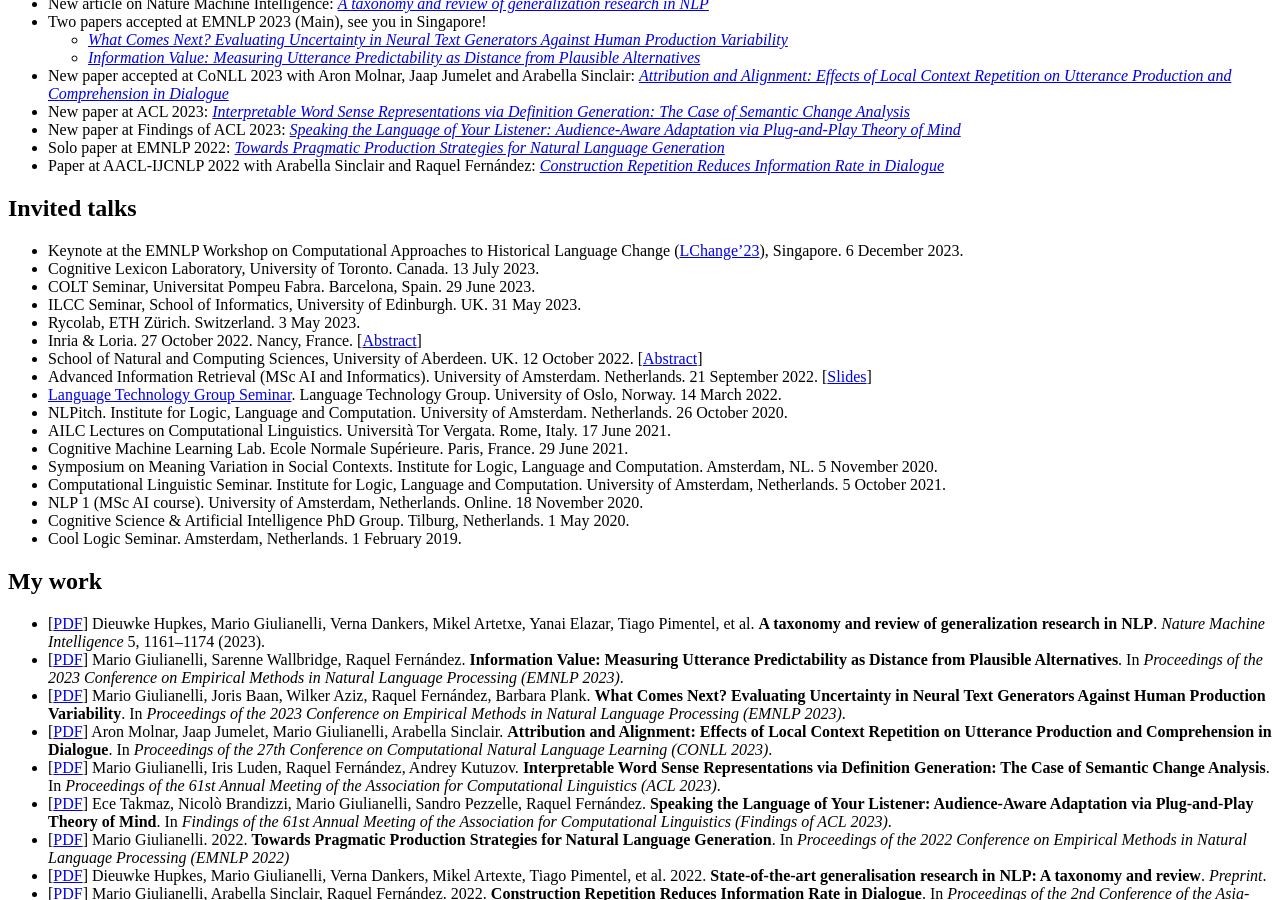
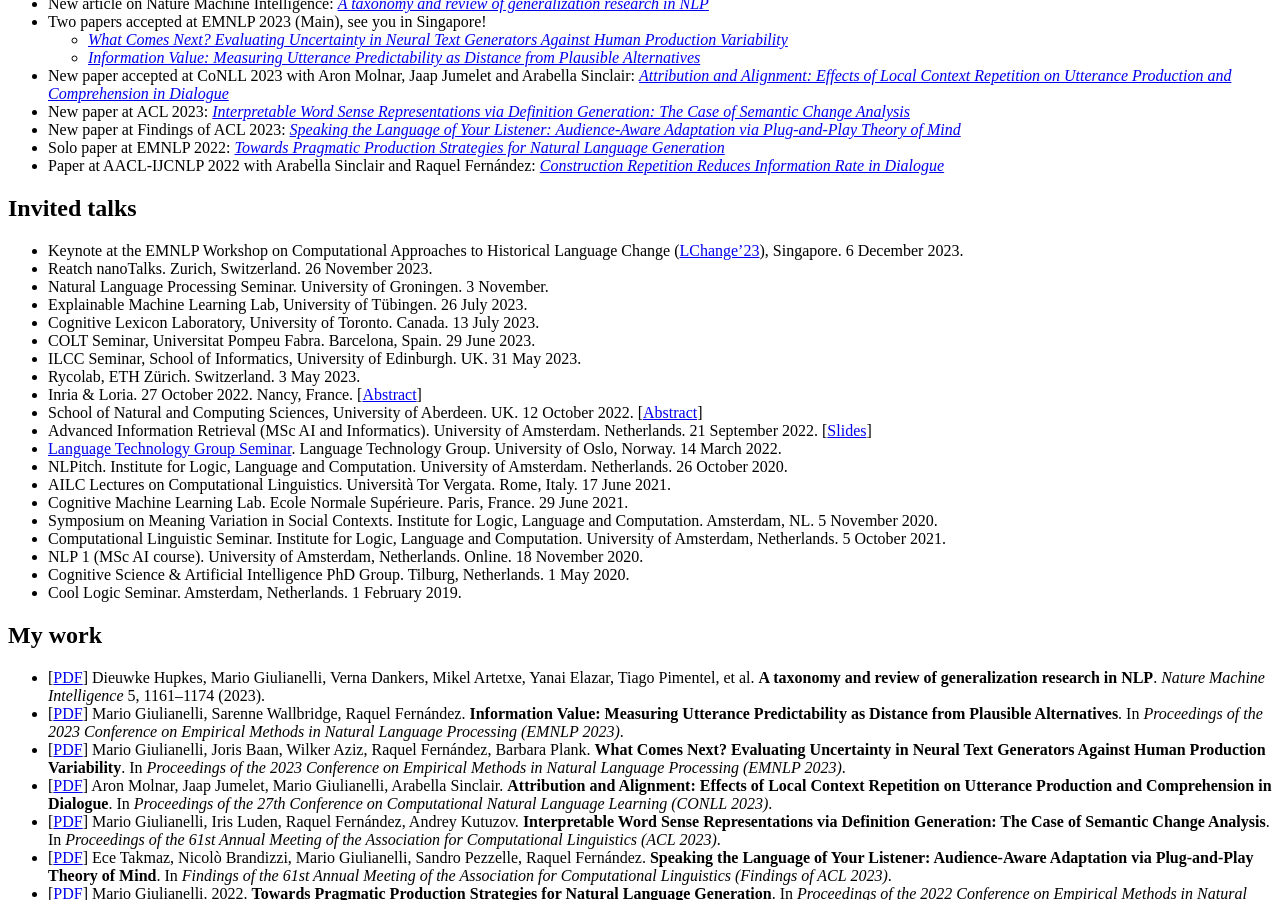
Before and after one commit to glnmario/glnmario.github.io, a Jekyll site: the page built from index.md, in a window 1280 px wide and 900 px high, scrolled down 1450 px. Built offline with Jekyll 4.4.1, drawn with Linux system fonts in a browser that asks for light colours.

Commit message:
Update index.md

```diff
--- a/index.md
+++ b/index.md
@@ -53,6 +53,9 @@ Currently I study Artificial Intelligence at the University of Amsterdam.
 
 ## Invited talks
 - Keynote at the EMNLP Workshop on Computational Approaches to Historical Language Change ([LChange'23](https://www.changeiskey.org/event/2023-emnlp-lchange/)), Singapore. 6 December 2023.
+- Reatch nanoTalks. Zurich, Switzerland. 26 November 2023.
+- Natural Language Processing Seminar. University of Groningen. 3 November.
+- Explainable Machine Learning Lab, University of Tübingen. 26 July 2023.
 - Cognitive Lexicon Laboratory, University of Toronto. Canada. 13 July 2023.
 - COLT Seminar, Universitat Pompeu Fabra. Barcelona, Spain. 29 June 2023.
 - ILCC Seminar, School of Informatics, University of Edinburgh. UK. 31 May 2023.
```
